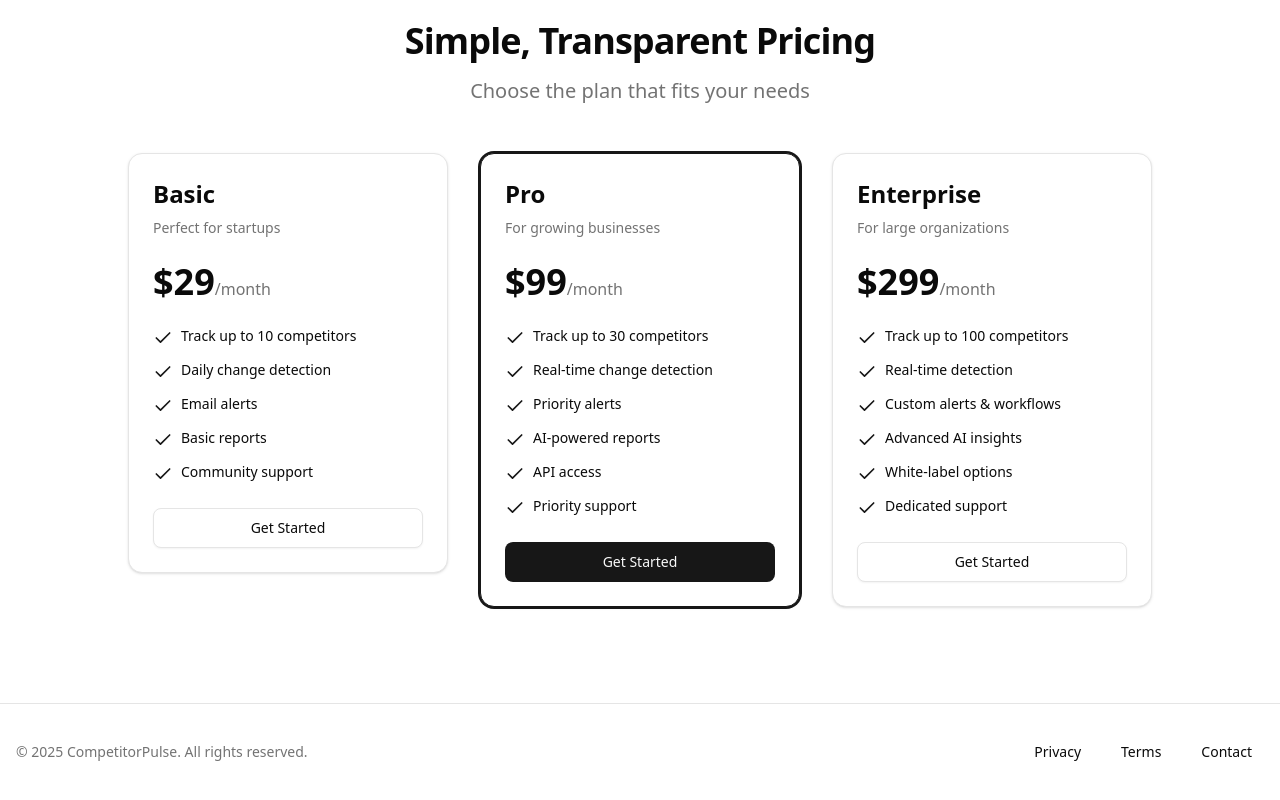
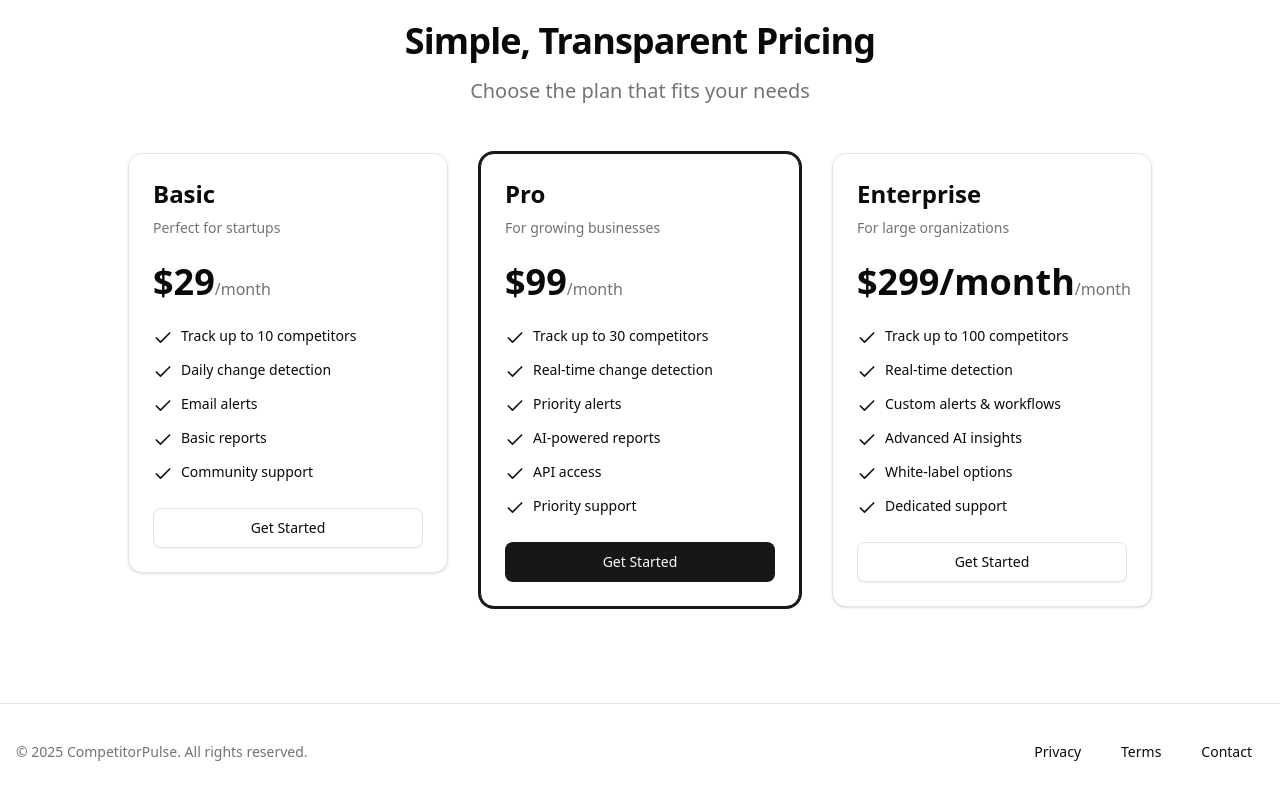
Before and after one commit to blertkadolli-a11y/competitor-pulse, a Next.js app: page / in a window 1280 px wide. Shown: the part 1682-2482 px from the top of the page. Built offline with nearby package versions, Linux system fonts and the light colour scheme.

Commit message:
Update Enterprise price display format

```diff
--- a/app/page.tsx
+++ b/app/page.tsx
@@ -210,7 +210,7 @@
           />
           <PricingCard
             name="Enterprise"
-            price="$299"
+            price="$299/month"
             description="For large organizations"
             features={[
               'Track up to 100 competitors',
```
